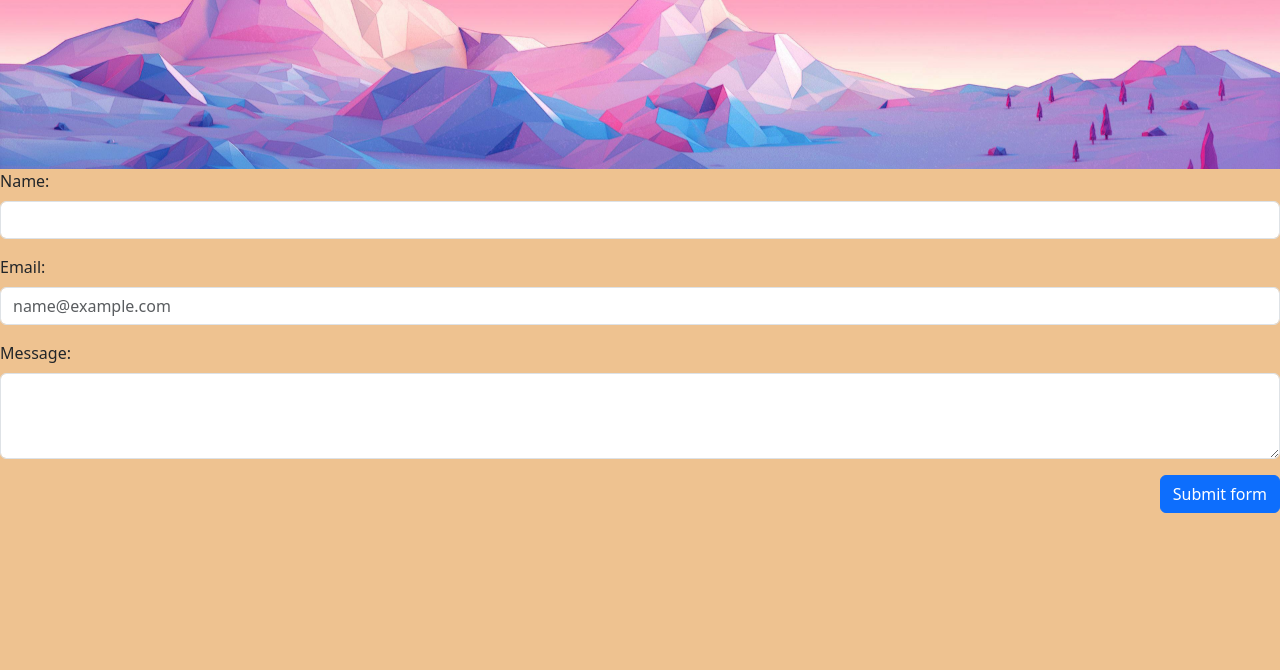
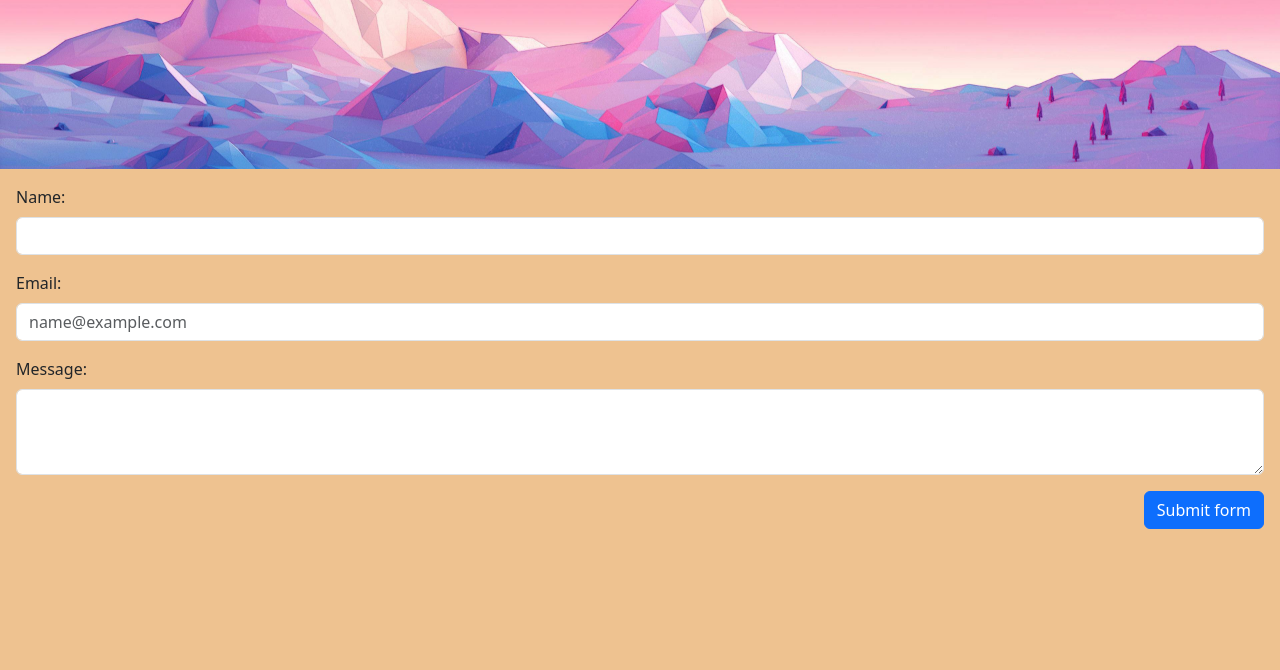
Before and after one commit to Jennifermotaochoa/Amazing-Events, a plain HTML site: page contact.html in a window 1280 px wide. Shown: the part 321-991 px from the top of the page. Drawn offline with nearby package versions, Linux system fonts and the light colour scheme.

Commit message:
sixth commit

```diff
--- a/contact.html
+++ b/contact.html
@@ -50,7 +50,7 @@
               </a>
             </div>
         </div>
-        <form class="form-user" action="./show_data.html">
+        <form class="form-user d-flex flex-column p-3" action="./show_data.html">
             <div class="mb-3">
                 <label for="name" class="form-label">Name:</label>
                 <input type="text" class="form-control" id="name" name="name">
```
